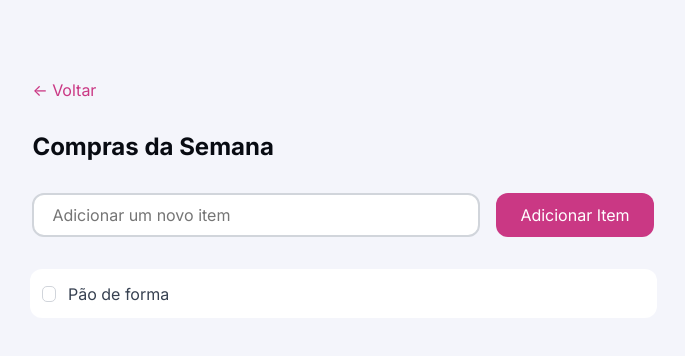
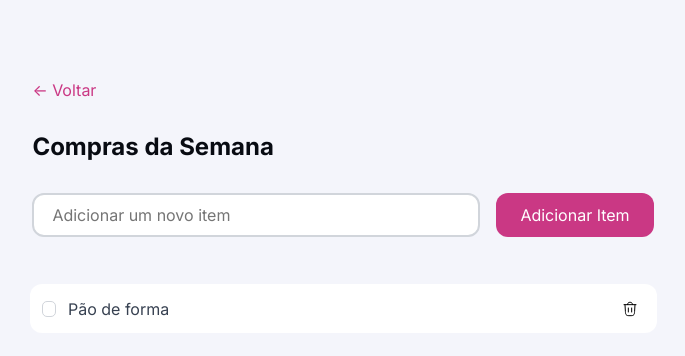
Before and after one commit to PabloRafael-coder/quicklist, a plain HTML site: page index.html in a window 1280 px wide. Shown: the part 86-442 px from the top of the page, without its empty margins (297-982 px from the left). Drawn offline with Linux system fonts and the light colour scheme.

Commit message:
feat: Adicionar imagem via CSS e aplicar margin-top para itens da lista

```diff
--- a/style.css
+++ b/style.css
@@ -107,6 +107,7 @@ body {
     gap: 12px;
     width: 627px;
     height: 49px;
+    margin-top: 15px;
 
     background: var(--background-secondary);
     color: var(--content-secondary);
@@ -141,6 +142,10 @@ body {
     background: none;
     border: none;
     cursor: pointer;
+    background-image: url(./assets/trash.svg);
+    background-repeat: no-repeat;
+    background-size: 16px;
+    background-position: center;
 }
 
 .section__trashImage {
```
